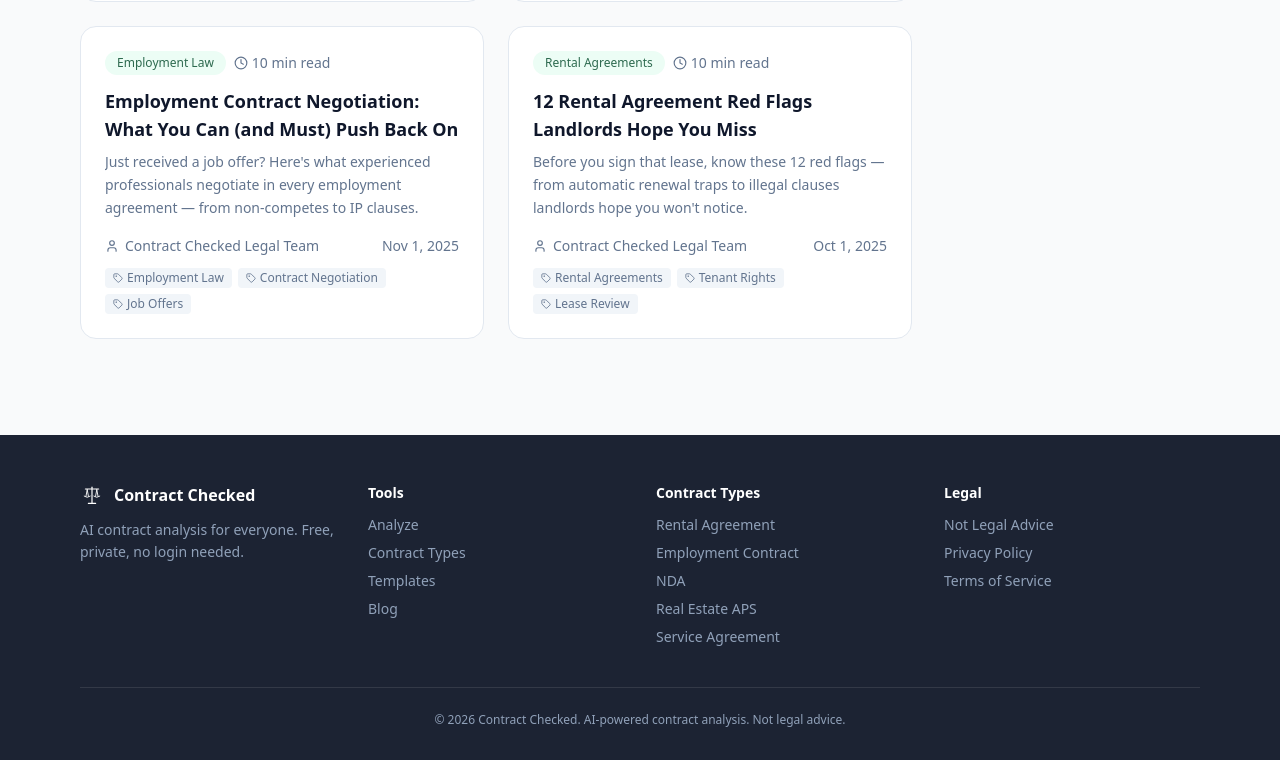
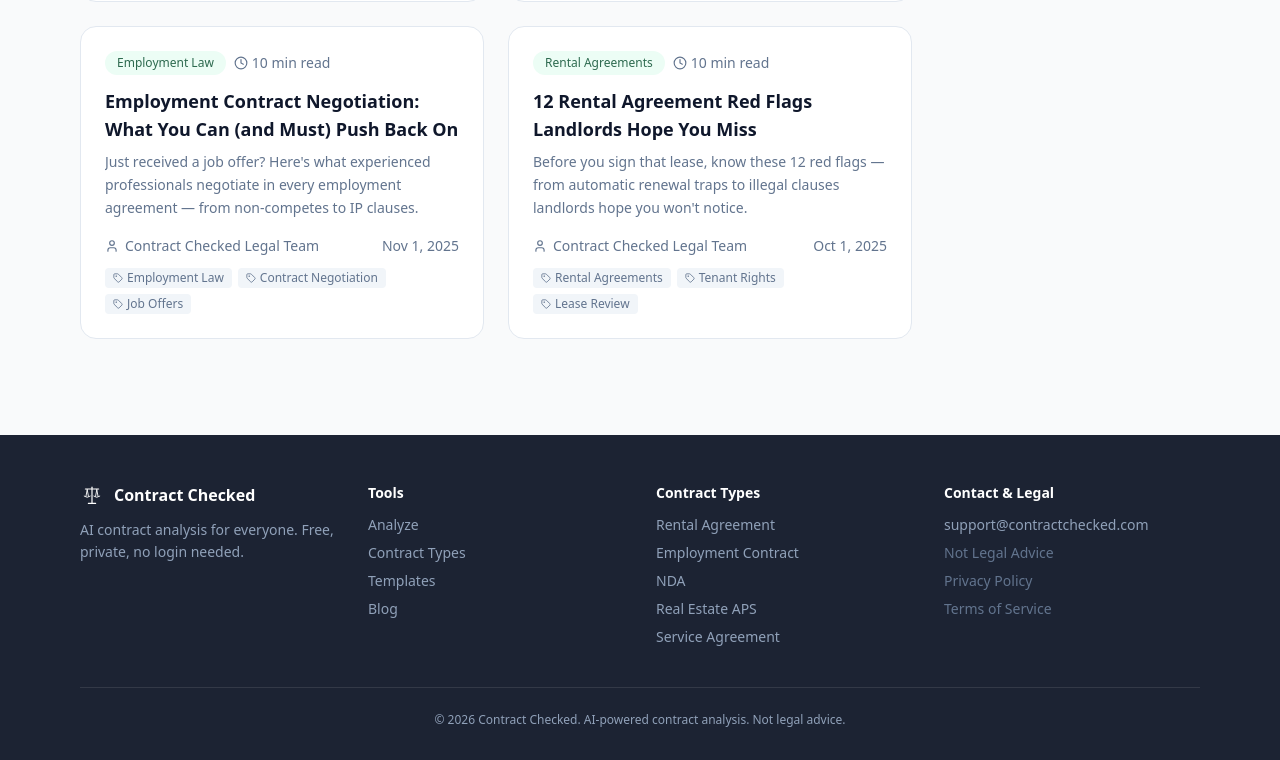
Before and after one commit to NightKnight020/contract-checked, a Next.js app: page /blog in a window 1280 px wide. Shown: the part 1545-2305 px from the top of the page. Built offline with nearby package versions, Linux system fonts and the light colour scheme; no server answers.

Commit message:
feat: add Google Analytics G-NLDX2FS7ZH + support email in footer

```diff
--- a/src/app/layout.tsx
+++ b/src/app/layout.tsx
@@ -1,6 +1,7 @@
 import type { Metadata } from "next";
 import { Inter } from "next/font/google";
 import { Geist_Mono } from "next/font/google";
+import Script from "next/script";
 import "./globals.css";
 import { AuthProvider } from "@/lib/auth-context";
 
@@ -69,6 +70,20 @@ export default function RootLayout({
 }>) {
   return (
     <html lang="en">
+      <head>
+        <Script
+          src="https://www.googletagmanager.com/gtag/js?id=G-NLDX2FS7ZH"
+          strategy="afterInteractive"
+        />
+        <Script id="google-analytics" strategy="afterInteractive">
+          {`
+            window.dataLayer = window.dataLayer || [];
+            function gtag(){dataLayer.push(arguments);}
+            gtag('js', new Date());
+            gtag('config', 'G-NLDX2FS7ZH');
+          `}
+        </Script>
+      </head>
       <body className={`${inter.variable} ${geistMono.variable} antialiased`}>
         <AuthProvider>{children}</AuthProvider>
       </body>
--- a/src/components/SiteFooter.tsx
+++ b/src/components/SiteFooter.tsx
@@ -39,13 +39,18 @@ export function SiteFooter() {
             </ul>
           </div>
 
-          {/* Legal */}
+          {/* Contact & Legal */}
           <div>
-            <p className="font-semibold text-white mb-3 text-sm">Legal</p>
+            <p className="font-semibold text-white mb-3 text-sm">Contact & Legal</p>
             <ul className="space-y-2 text-sm">
-              <li><span>Not Legal Advice</span></li>
-              <li><span>Privacy Policy</span></li>
-              <li><span>Terms of Service</span></li>
+              <li>
+                <a href="mailto:support@contractchecked.com" className="hover:text-white transition-colors">
+                  support@contractchecked.com
+                </a>
+              </li>
+              <li><span className="text-slate-500">Not Legal Advice</span></li>
+              <li><span className="text-slate-500">Privacy Policy</span></li>
+              <li><span className="text-slate-500">Terms of Service</span></li>
             </ul>
           </div>
         </div>
```
